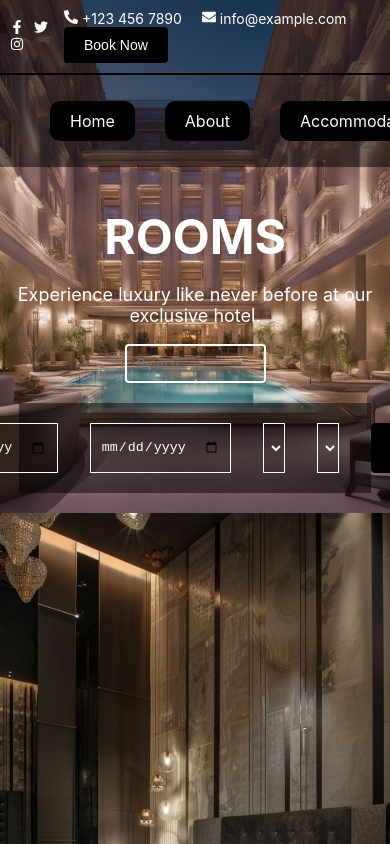
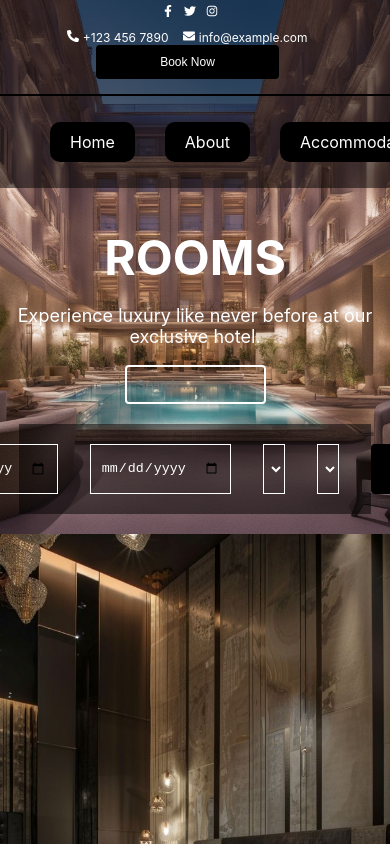
Before and after one commit to ComfortN/hotel-app, a React (Create React App) app: page /accommodations in a window 390 px wide. Shown: the top 844 px of the page. Built offline with nearby package versions, Linux system fonts and the light colour scheme.

Commit message:
adding responsiveness

```diff
--- a/src/styles/MiniNav.css
+++ b/src/styles/MiniNav.css
@@ -25,3 +25,42 @@
     border-radius: 4px;
     cursor: pointer;
 }
+
+
+/* Responsive adjustments */
+@media (max-width: 768px) {
+    .mini-navbar {
+        flex-direction: column;
+        text-align: center;
+    }
+
+    .mini-navbar-left,
+    .mini-navbar-right {
+        margin-bottom: 10px;
+    }
+
+    .mini-navbar-right {
+        flex-direction: column;
+    }
+
+    .mini-navbar-right span {
+        margin-right: 15px;
+        margin-bottom: 10px;
+    }
+
+    .book-now-btn {
+        width: 50%;
+        padding: 10px;
+    }
+}
+
+@media (max-width: 480px) {
+    .mini-navbar {
+        font-size: 12px;
+        padding: 5px;
+    }
+
+    .book-now-btn {
+        padding: 8px;
+    }
+}
```
